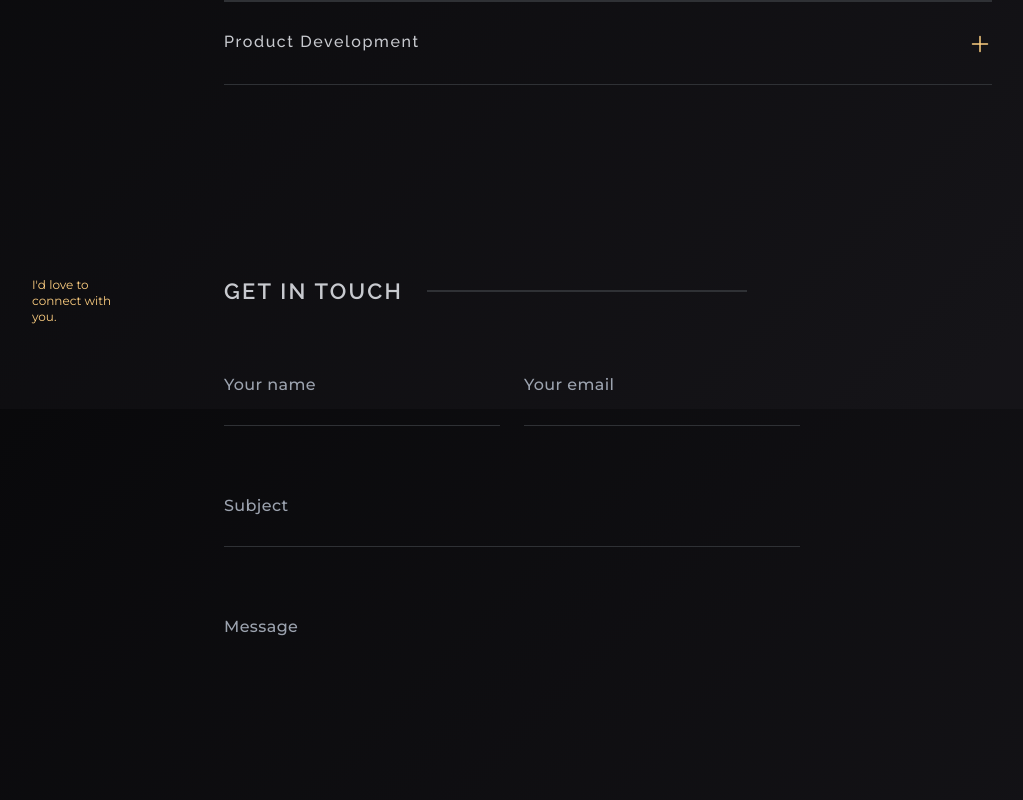
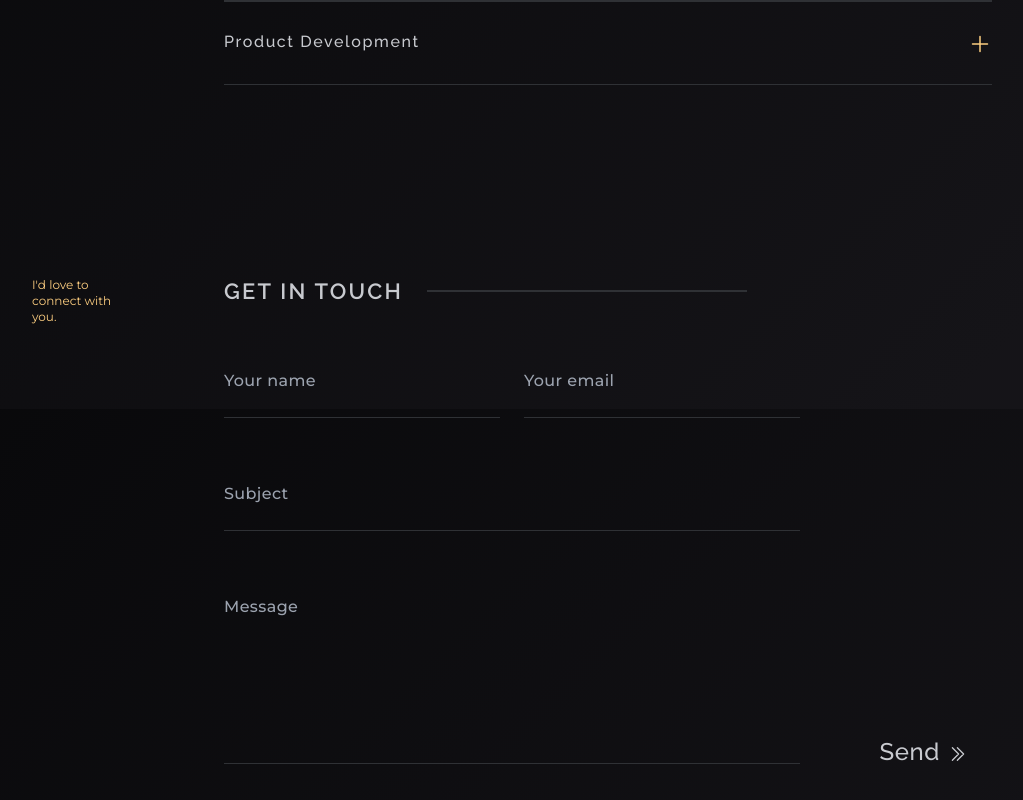
Before and after one commit to eseoooo/v1, a Next.js app: page / in a window 1280 px wide. Shown: the part 2791-3591 px from the top of the page, without its empty margins (128-1151 px from the left). Built offline with nearby package versions, Linux system fonts and the light colour scheme.

Commit message:
add submit button

```diff
--- a/components/contact/contact.js
+++ b/components/contact/contact.js
@@ -1,6 +1,7 @@
 import HeadingDash from "@/components/ui/heading-dash";
 import TextField from "@/components/contact/text-field";
 import TextArea from "@/components/contact/text-area";
+import ChevronDoubleRightIcon from "@/public/icons/chevron-double-right-icon.svg";
 
 export default function Contact() {
   return (
@@ -16,13 +17,14 @@ export default function Contact() {
       </div>
       <div>
         <HeadingDash aria-hidden>Get in touch</HeadingDash>
-        <form>
+        <form className="flex flex-col md:flex-row">
           <div className="max-w-xl flex flex-wrap gap-x-6 gap-y-6 md:gap-y-10">
             <TextField
               type="text"
               name="name"
               placeholder="Your name"
               otherStyles="w-full md:flex-1"
+              minLength="3"
               required
               aria-required
               aria-label="Your name"
@@ -32,6 +34,7 @@ export default function Contact() {
               name="email"
               placeholder="Your email"
               otherStyles="w-full md:flex-1"
+              inputMode="email"
               required
               aria-required
               aria-label="Your email"
@@ -49,11 +52,23 @@ export default function Contact() {
               name="message"
               placeholder="Message"
               otherStyles="scrollbar w-full resize-none"
-              rows="8"
+              rows="6"
               required
               aria-required
               aria-label="Your message"
             />
+          </div>
+          <div className="flex-1 flex items-end justify-end">
+            <button
+              type="submit"
+              className="flex gap-x-2 items-center text-1.5xl xs:text-2xl px-6 py-4 translate-y-5 font-medium tracking-wide hover:text-gold-700  duration-300 ease-out"
+              aria-label="Send message"
+            >
+              Send{" "}
+              <span aria-hidden className="inline-flex h-5 w-5 ">
+                <ChevronDoubleRightIcon />
+              </span>
+            </button>
           </div>
         </form>
       </div>
--- a/components/contact/text-area.js
+++ b/components/contact/text-area.js
@@ -3,7 +3,7 @@ export default function TextArea({ name, otherStyles, ...otherProps }) {
   return (
     <textarea
       name={name}
-      className={`outline-none tracking-wide font-montserrat py-7 bg-transparent border-b border-dark-800 placeholder:font-montserrat placeholder:tracking-wide placeholder:font-medium placeholder:text-base-base placeholder:md:text-base focus:border-gold-700 hover:border-gold-700 motion-safe:duration-300 motion-safe:ease-out ${otherStyles}`}
+      className={`outline-none tracking-wide font-montserrat py-6 bg-transparent border-b border-dark-800 text-sm xs:text-base placeholder:font-montserrat placeholder:tracking-wide placeholder:font-medium placeholder:text-base-base placeholder:md:text-base focus:border-gold-700 hover:border-gold-700 motion-safe:duration-300 motion-safe:ease-out leading-relaxed  ${otherStyles}`}
       {...otherProps}
     />
   );
--- a/components/contact/text-field.js
+++ b/components/contact/text-field.js
@@ -5,7 +5,7 @@ export default function TextField({ name, type, otherStyles, ...otherProps }) {
     <input
       type={type}
       name={name}
-      className={`outline-none tracking-wide font-montserrat py-7 bg-transparent border-b border-dark-800 placeholder:font-montserrat placeholder:tracking-wide placeholder:font-medium placeholder:text-base-base placeholder:md:text-base focus:border-gold-700 hover:border-gold-700 motion-safe:duration-300 motion-safe:ease-out ${otherStyles}`}
+      className={`outline-none tracking-wide font-montserrat py-6 bg-transparent border-b border-dark-800 text-sm xs:text-base placeholder:font-montserrat placeholder:tracking-wide placeholder:font-medium placeholder:text-base-base placeholder:md:text-base focus:border-gold-700 hover:border-gold-700 motion-safe:duration-300 motion-safe:ease-out ${otherStyles}`}
       {...otherProps}
     />
   );
```
